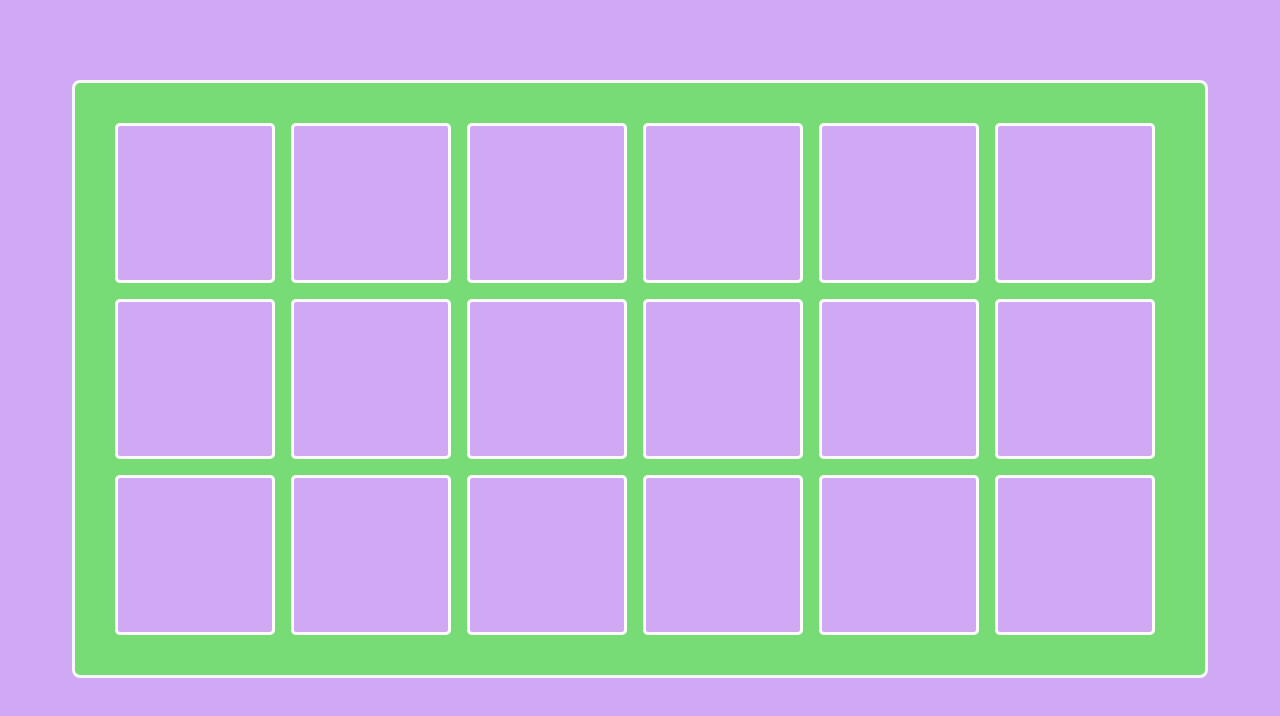
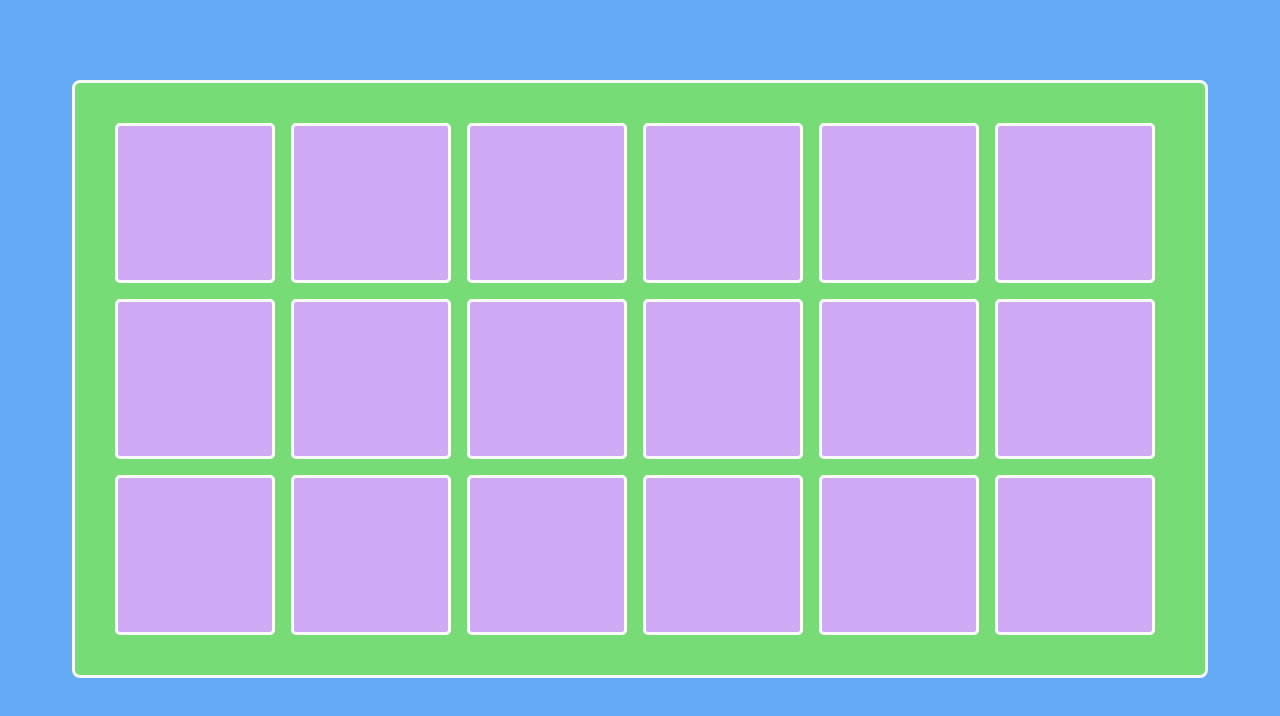
Before and after one commit to mrgarcia12/Memory-fruit, a plain HTML site: page index.html in a window 1280 px wide. Drawn offline with Linux system fonts and the light colour scheme.

Commit message:
Update configuracion.css

```diff
--- a/css/configuracion.css
+++ b/css/configuracion.css
@@ -7,5 +7,5 @@
 html{
    font-size: 1..4rem;
     font-family: 'Poppins', sans-serif;
-    background-color: rgb(207, 169, 244);
+    background-color: rgb(100, 170, 245);
 }
```
